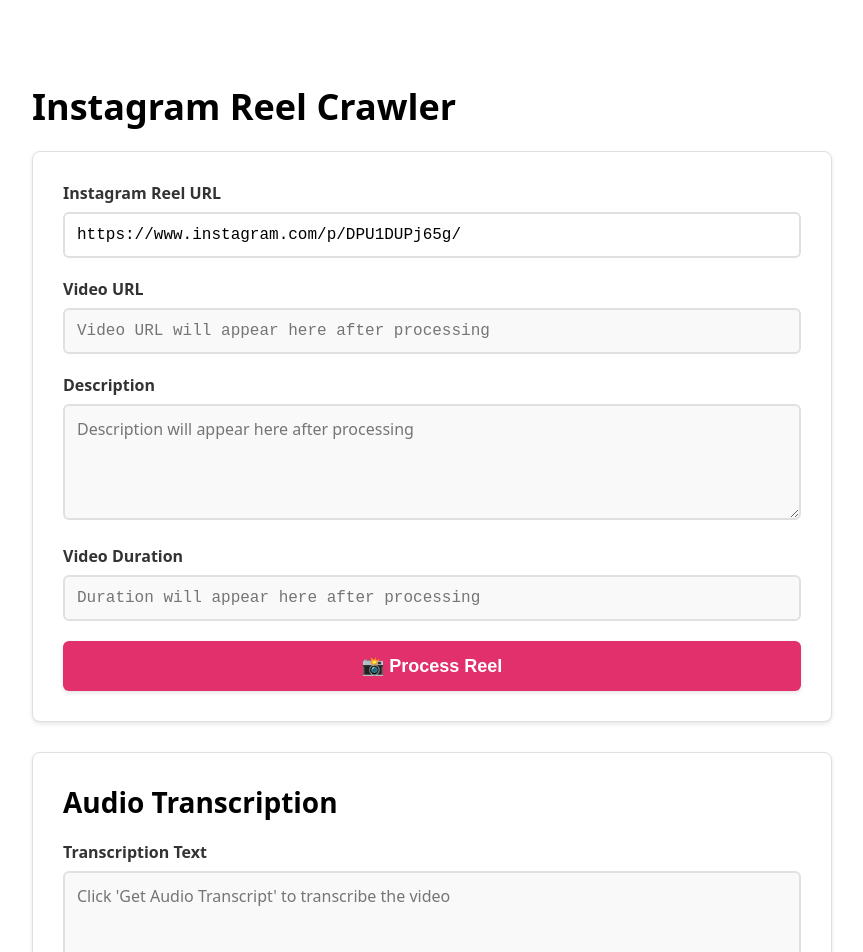
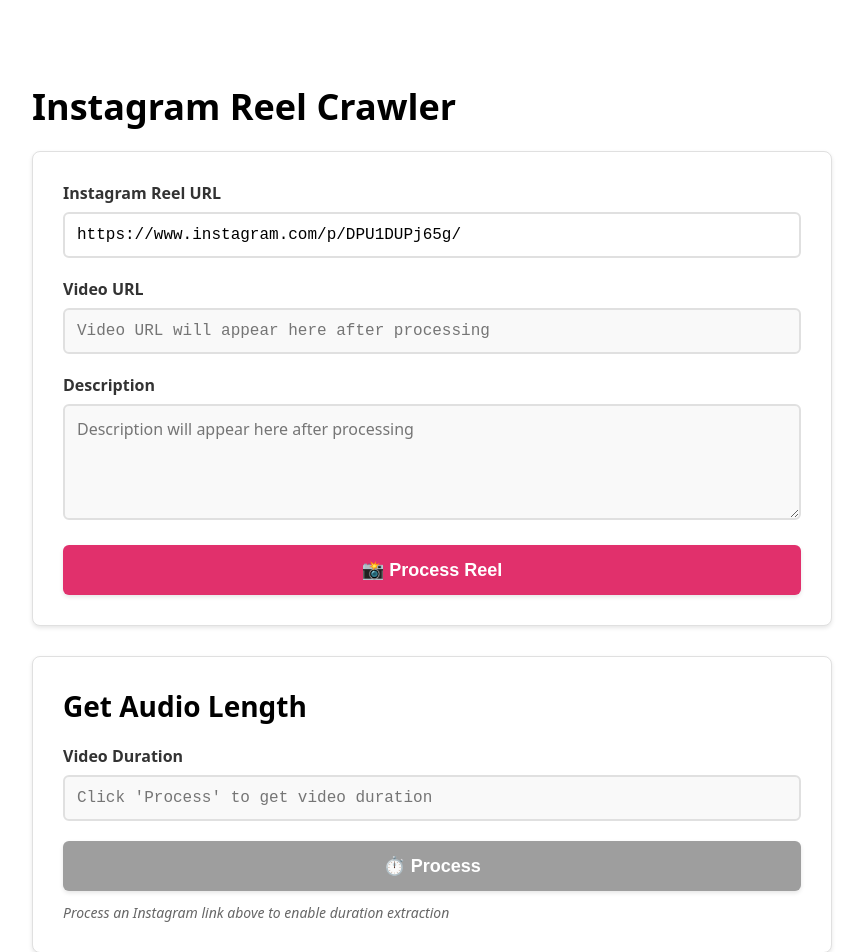
Before and after one commit to colecanning/nabb, a Next.js app: page /cycle in a window 1280 px wide. Shown: the top 952 px of the page, without its empty margins (208-1071 px from the left). Built offline with nearby package versions, Linux system fonts and the light colour scheme.

Commit message:
checkpoint

```diff
--- a/app/api/crawl-instagram/route.ts
+++ b/app/api/crawl-instagram/route.ts
@@ -182,46 +182,6 @@
       console.log('Sample of HTML:', html.substring(0, 2000));
     }
 
-    // Get video duration using a video element in the browser
-    let videoDuration = null;
-
-    if (videoUrl) {
-      try {
-        console.log('Getting video duration from video element...');
-
-        // Use Puppeteer to load the video and get its duration
-        // This reads just the video metadata, not the full video
-        videoDuration = await page.evaluate(async (url) => {
-          return new Promise((resolve) => {
-            const video = document.createElement('video');
-            video.preload = 'metadata';
-
-            video.onloadedmetadata = () => {
-              resolve(video.duration);
-            };
-
-            video.onerror = () => {
-              resolve(null);
-            };
-
-            // Timeout after 10 seconds
-            setTimeout(() => resolve(null), 10000);
-
-            video.src = url;
-          });
-        }, videoUrl);
-
-        if (videoDuration) {
-          console.log('✅ Video duration:', videoDuration, 'seconds');
-        } else {
-          console.log('⚠️ Could not get video duration');
-        }
-      } catch (error) {
-        console.error('⚠️ Failed to get video duration:', error instanceof Error ? error.message : error);
-        // Continue even if duration extraction fails - duration is optional
-      }
-    }
-
     // Download the video if URL was found
     let downloadedVideoPath = null;
 
@@ -262,12 +222,10 @@
       description: description,
       videoUrl: videoUrl,
       downloadedVideoPath: downloadedVideoPath,
-      videoDuration: videoDuration,
       url: url,
       debug: {
         htmlLength: html.length,
         foundVideoUrl: !!videoUrl,
-        foundDuration: !!videoDuration,
       }
     });
 
--- /dev/null
+++ b/app/api/get-video-duration/route.ts
@@ -0,0 +1,92 @@
+import { NextRequest, NextResponse } from 'next/server';
+import puppeteer from 'puppeteer';
+
+export async function POST(request: NextRequest) {
+  let browser;
+
+  try {
+    const { videoUrl } = await request.json();
+
+    if (!videoUrl) {
+      return NextResponse.json(
+        { success: false, error: 'Video URL is required' },
+        { status: 400 }
+      );
+    }
+
+    console.log('Getting video duration for:', videoUrl);
+
+    // Launch headless browser
+    browser = await puppeteer.launch({
+      headless: true,
+      args: [
+        '--no-sandbox',
+        '--disable-setuid-sandbox',
+        '--disable-dev-shm-usage',
+        '--disable-gpu',
+      ],
+    });
+
+    const page = await browser.newPage();
+
+    // Set viewport
+    await page.setViewport({ width: 1280, height: 800 });
+
+    // Get video duration using a video element in the browser
+    console.log('Getting video duration from video element...');
+
+    // Use Puppeteer to load the video and get its duration
+    // This reads just the video metadata, not the full video
+    const videoDuration = await page.evaluate(async (url) => {
+      return new Promise((resolve) => {
+        const video = document.createElement('video');
+        video.preload = 'metadata';
+
+        video.onloadedmetadata = () => {
+          resolve(video.duration);
+        };
+
+        video.onerror = () => {
+          resolve(null);
+        };
+
+        // Timeout after 10 seconds
+        setTimeout(() => resolve(null), 10000);
+
+        video.src = url;
+      });
+    }, videoUrl);
+
+    await browser.close();
+
+    if (videoDuration) {
+      console.log('✅ Video duration:', videoDuration, 'seconds');
+      return NextResponse.json({
+        success: true,
+        duration: videoDuration,
+        videoUrl: videoUrl,
+      });
+    } else {
+      console.log('⚠️ Could not get video duration');
+      return NextResponse.json(
+        { success: false, error: 'Could not extract video duration' },
+        { status: 404 }
+      );
+    }
+
+  } catch (error) {
+    console.error('Get video duration error:', error);
+    return NextResponse.json(
+      {
+        success: false,
+        error: error instanceof Error ? error.message : 'Failed to get video duration'
+      },
+      { status: 500 }
+    );
+  } finally {
+    // Always close the browser
+    if (browser) {
+      await browser.close();
+    }
+  }
+}
--- a/app/cycle/page.tsx
+++ b/app/cycle/page.tsx
@@ -7,10 +7,11 @@
   const [url, setUrl] = useState('https://www.instagram.com/p/DPU1DUPj65g/');
 
   const [loading, setLoading] = useState(false);
-  const [result, setResult] = useState<{ success?: boolean; description?: string; videoUrl?: string; downloadedVideoPath?: string; videoDuration?: number | null; error?: string; debug?: any } | null>(null);
+  const [result, setResult] = useState<{ success?: boolean; description?: string; videoUrl?: string; downloadedVideoPath?: string; error?: string; debug?: any } | null>(null);
   const [videoUrl, setVideoUrl] = useState('');
   const [descriptionText, setDescriptionText] = useState('');
   const [videoDuration, setVideoDuration] = useState('');
+  const [processingDuration, setProcessingDuration] = useState(false);
   const [transcription, setTranscription] = useState('');
   const [transcribing, setTranscribing] = useState(false);
   const [searchResults, setSearchResults] = useState<Array<{ title: string; url: string; snippet: string; position: number; duration?: string | null; thumbnail?: string | null; raw?: any }> | null>(null);
@@ -37,7 +38,6 @@
       if (data.success) {
         setVideoUrl(data.videoUrl || '');
         setDescriptionText(data.description || '');
-        setVideoDuration(data.videoDuration ? `${Math.round(data.videoDuration)}s` : '');
       }
     } catch (error) {
       setResult({
@@ -45,6 +45,38 @@
       });
     } finally {
       setLoading(false);
+    }
+  };
+
+  const handleGetDuration = async () => {
+    if (!videoUrl) {
+      alert('Please process an Instagram link first to get a video URL');
+      return;
+    }
+
+    setProcessingDuration(true);
+    setVideoDuration('');
+
+    try {
+      const res = await fetch('/api/get-video-duration', {
+        method: 'POST',
+        headers: {
+          'Content-Type': 'application/json',
+        },
+        body: JSON.stringify({ videoUrl }),
+      });
+
+      const data = await res.json();
+
+      if (data.success) {
+        setVideoDuration(data.duration ? `${Math.round(data.duration)}s` : '');
+      } else {
+        alert(`Failed to get duration: ${data.error || 'Unknown error'}`);
+      }
+    } catch (error) {
+      alert(`Duration error: ${error instanceof Error ? error.message : 'Failed to get duration'}`);
+    } finally {
+      setProcessingDuration(false);
     }
   };
 
@@ -238,42 +270,6 @@
             />
           </div>
 
-          <div style={{ marginBottom: '20px' }}>
-            <label
-              htmlFor="videoDuration"
-              style={{
-                display: 'block',
-                fontSize: '16px',
-                fontWeight: '600',
-                marginBottom: '8px',
-                color: '#333'
-              }}
-            >
-              Video Duration
-            </label>
-            <input
-              type="text"
-              id="videoDuration"
-              value={videoDuration}
-              onChange={(e) => setVideoDuration(e.target.value)}
-              placeholder="Duration will appear here after processing"
-              style={{
-                width: '100%',
-                padding: '12px',
-                fontSize: '16px',
-                border: '2px solid #e0e0e0',
-                borderRadius: '6px',
-                outline: 'none',
-                transition: 'border-color 0.2s',
-                boxSizing: 'border-box',
-                fontFamily: 'monospace',
-                backgroundColor: '#f9f9f9'
-              }}
-              onFocus={(e) => e.target.style.borderColor = '#e1306c'}
-              onBlur={(e) => e.target.style.borderColor = '#e0e0e0'}
-            />
-          </div>
-
           <button
             type="submit"
             disabled={loading}
@@ -360,7 +356,6 @@
                       alignItems: 'center',
                       marginBottom: '8px'
                     }}>
-                      <div style={{ display: 'flex', alignItems: 'center', gap: '8px' }}>
                       <p style={{
                         fontSize: '14px',
                         fontWeight: '600',
@@ -369,19 +364,6 @@
                       }}>
                         Video:
                       </p>
-                        {result.videoDuration && (
-                          <span style={{
-                            fontSize: '12px',
-                            color: '#fff',
-                            backgroundColor: '#000',
-                            padding: '2px 6px',
-                            borderRadius: '3px',
-                            fontWeight: '600'
-                          }}>
-                            ⏱️ {Math.round(result.videoDuration)}s
-                          </span>
-                        )}
-                      </div>
                       {result.downloadedVideoPath && (
                         <a
                           href={result.downloadedVideoPath}
@@ -485,6 +467,93 @@
               </>
             )}
           </div>
+        )}
+      </div>
+
+      {/* Get Audio Length Section */}
+      <div style={{
+        backgroundColor: '#ffffff',
+        padding: '30px',
+        borderRadius: '8px',
+        border: '1px solid #e0e0e0',
+        boxShadow: '0 2px 4px rgba(0, 0, 0, 0.1)',
+        marginTop: '30px'
+      }}>
+        <h2 style={{ fontSize: '28px', marginTop: '0', marginBottom: '20px' }}>Get Audio Length</h2>
+
+        <div style={{ marginBottom: '20px' }}>
+          <label
+            htmlFor="videoDuration"
+            style={{
+              display: 'block',
+              fontSize: '16px',
+              fontWeight: '600',
+              marginBottom: '8px',
+              color: '#333'
+            }}
+          >
+            Video Duration
+          </label>
+          <input
+            type="text"
+            id="videoDuration"
+            value={videoDuration}
+            onChange={(e) => setVideoDuration(e.target.value)}
+            placeholder="Click 'Process' to get video duration"
+            style={{
+              width: '100%',
+              padding: '12px',
+              fontSize: '16px',
+              border: '2px solid #e0e0e0',
+              borderRadius: '6px',
+              outline: 'none',
+              transition: 'border-color 0.2s',
+              boxSizing: 'border-box',
+              fontFamily: 'monospace',
+              backgroundColor: '#f9f9f9'
+            }}
+            onFocus={(e) => e.target.style.borderColor = '#e1306c'}
+            onBlur={(e) => e.target.style.borderColor = '#e0e0e0'}
+          />
+        </div>
+
+        <button
+          type="button"
+          onClick={handleGetDuration}
+          disabled={processingDuration || !videoUrl}
+          style={{
+            width: '100%',
+            padding: '14px',
+            fontSize: '18px',
+            fontWeight: '600',
+            color: '#ffffff',
+            backgroundColor: processingDuration || !videoUrl ? '#9e9e9e' : '#ff9800',
+            border: 'none',
+            borderRadius: '6px',
+            cursor: processingDuration || !videoUrl ? 'not-allowed' : 'pointer',
+            transition: 'background-color 0.2s',
+            boxShadow: '0 2px 4px rgba(0, 0, 0, 0.1)'
+          }}
+          onMouseEnter={(e) => {
+            if (!processingDuration && videoUrl) e.currentTarget.style.backgroundColor = '#f57c00';
+          }}
+          onMouseLeave={(e) => {
+            if (!processingDuration && videoUrl) e.currentTarget.style.backgroundColor = '#ff9800';
+          }}
+        >
+          {processingDuration ? '⏱️ Processing...' : '⏱️ Process'}
+        </button>
+
+        {!videoUrl && (
+          <p style={{
+            fontSize: '14px',
+            color: '#666',
+            fontStyle: 'italic',
+            marginTop: '12px',
+            marginBottom: '0'
+          }}>
+            Process an Instagram link above to enable duration extraction
+          </p>
         )}
       </div>
 
```
Lines whose indentation alone changed are shown as unchanged.
